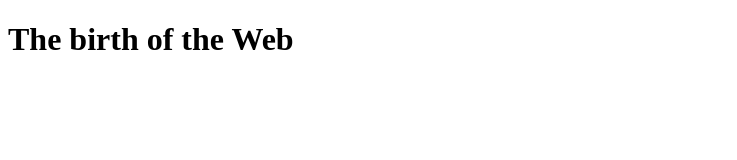
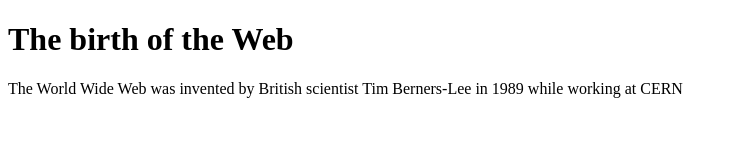
Before and after one commit to eximiusflow/firstWebsit, a plain HTML site: page index.html in a window 1280 px wide. Shown: the whole page, without its empty margins (0-737 px from the left). Drawn offline with Linux system fonts and the light colour scheme.

Commit message:
Update index.html

```diff
--- a/index.html
+++ b/index.html
@@ -2,5 +2,6 @@
 <html>
 <body>
 <h1>The birth of the Web</h1>
+  <p>The World Wide Web was invented by British scientist Tim Berners-Lee in 1989 while working at CERN</p>
 </body>
 </html>
```
